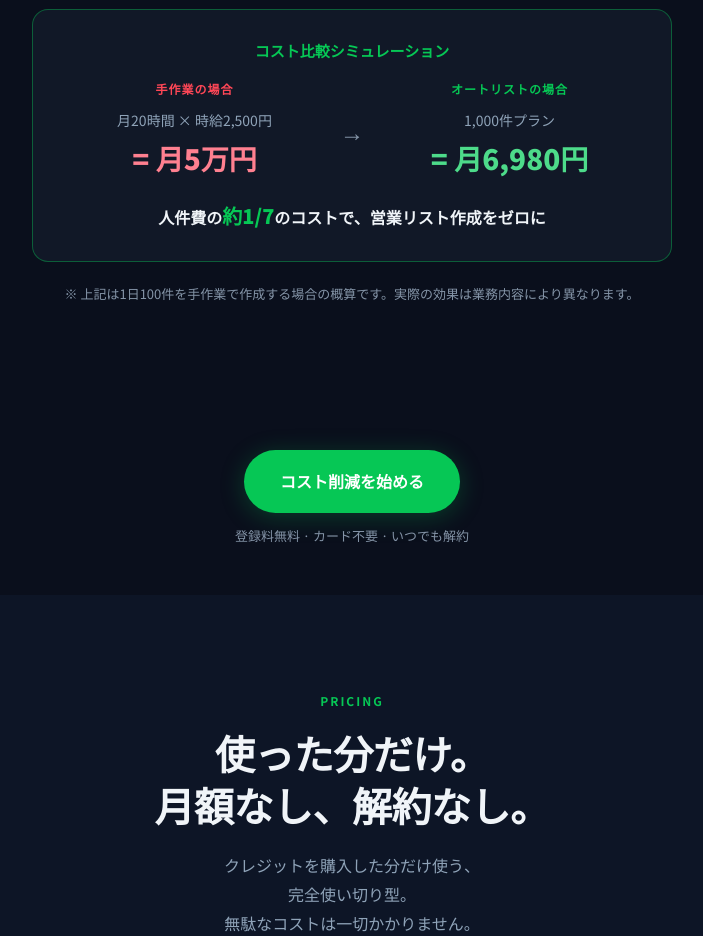
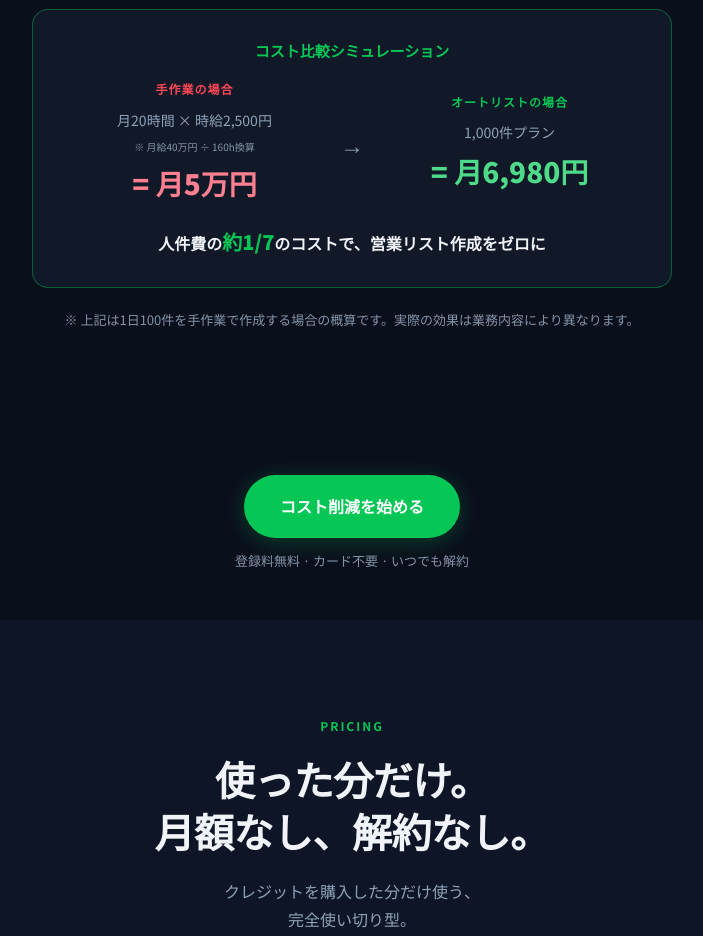
Before and after one commit to huz114/autolist, a Next.js app: page / in a window 1280 px wide. Shown: the part 7300-8236 px from the top of the page, without its empty margins (288-991 px from the left). Built offline with nearby package versions, Linux system fonts and the light colour scheme; no server answers; the database is empty.

Commit message:
ROI: 時給2,500円の根拠注釈追加（月給40万÷160h換算）
Co-Authored-By: Claude Opus 4.6 (1M context) <noreply@anthropic.com>

```diff
--- a/src/app/page.tsx
+++ b/src/app/page.tsx
@@ -1043,6 +1043,7 @@ export default function Home() {
                 <p style={{ fontSize: 12, color: "var(--red)", fontWeight: 700, marginBottom: 8, textTransform: "uppercase", letterSpacing: 1 }}>手作業の場合</p>
                 <p style={{ fontSize: 14, color: "var(--text-secondary)", lineHeight: 1.8 }}>
                   月20時間 &times; 時給2,500円<br />
+                  <span style={{ fontSize: 10, color: "var(--text-muted)" }}>※ 月給40万円 &divide; 160h換算</span><br />
                   <span style={{ fontSize: 28, fontWeight: 900, color: "#ff8090" }}>= 月5万円</span>
                 </p>
               </div>
```
